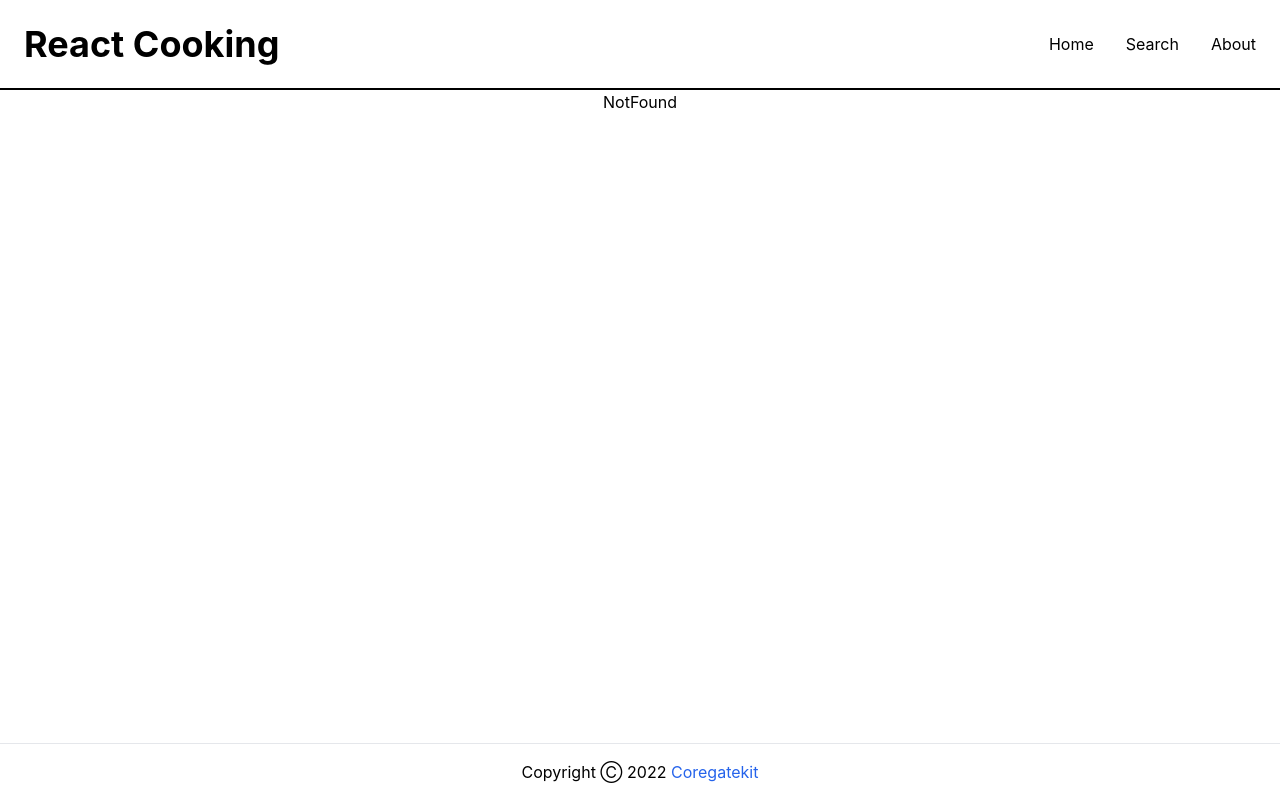
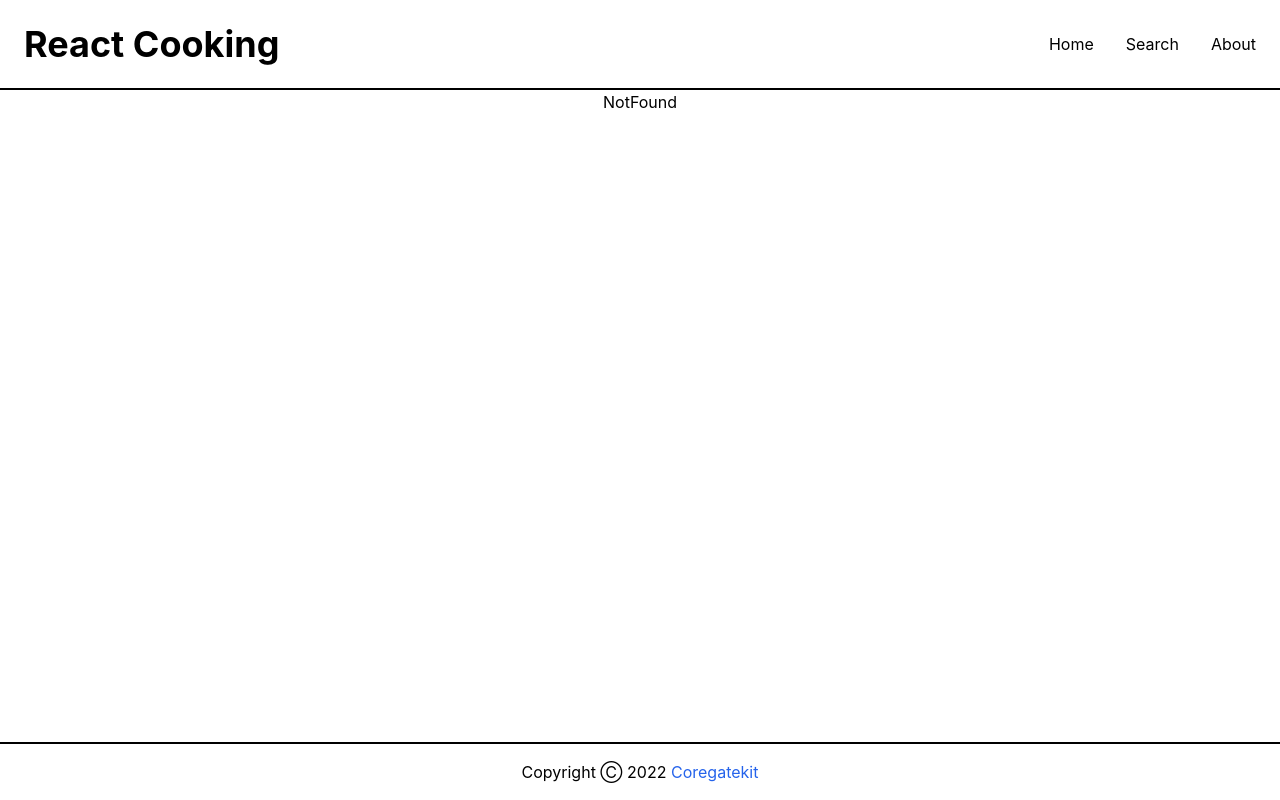
Before and after one commit to coregatekit/react-cooking, a React (Create React App) app: page /menu/1 in a window 1280 px wide. Built offline with nearby package versions, Linux system fonts and the light colour scheme.

Commit message:
💄 Update footer

```diff
--- a/src/components/Footer.tsx
+++ b/src/components/Footer.tsx
@@ -2,8 +2,7 @@ import React from "react";
 
 function Footer() {
   return (
-    <div className="absolute bottom-0 w-full mx-auto">
-      <hr />
+    <div className="absolute bottom-0 w-full mx-auto border-t-2 border-black">
       <div className="mx-auto p-4">
         Copyright Ⓒ 2022{" "}
         <span>
```
